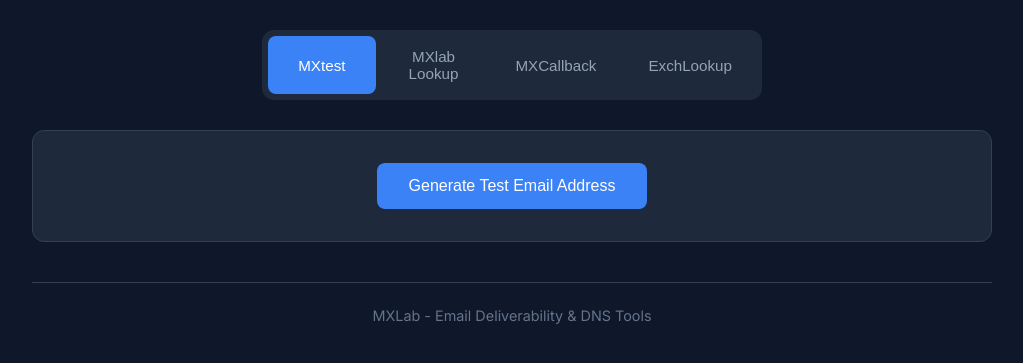
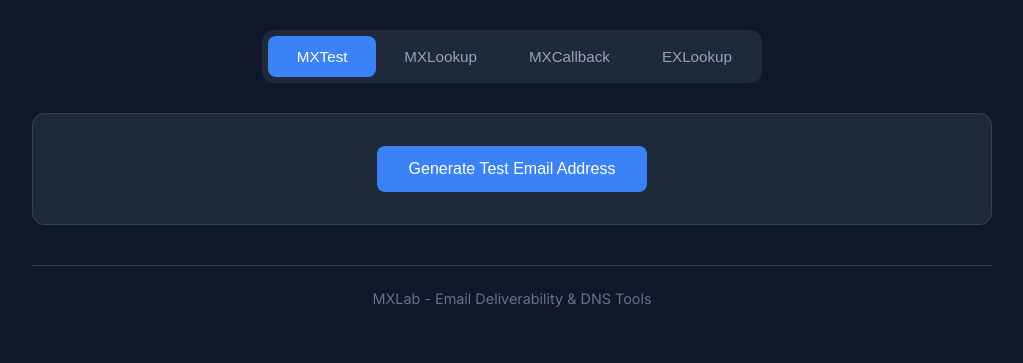
Before and after one commit to igrbtn/mxlab_pub, a Flask app: page / in a window 1280 px wide. Shown: the part 198-561 px from the top of the page, without its empty margins (128-1151 px from the left). Run offline with Flask 2, Linux system fonts and the light colour scheme; parts of the project's set-up code (start-up, migrations or seed data) failed here and were passed over.

Commit message:
Rename tabs: MXTest, MXLookup, EXLookup
Co-Authored-By: Claude Opus 4.5 <noreply@anthropic.com>

```diff
--- a/templates/index.html
+++ b/templates/index.html
@@ -1661,10 +1661,10 @@
 
         <!-- Main Tab Navigation -->
         <div class="main-tabs">
-            <button class="main-tab active" onclick="showMainTab('mxtest')">MXtest</button>
-            <button class="main-tab" onclick="showMainTab('tools')">MXlab Lookup</button>
+            <button class="main-tab active" onclick="showMainTab('mxtest')">MXTest</button>
+            <button class="main-tab" onclick="showMainTab('tools')">MXLookup</button>
             <button class="main-tab" onclick="showMainTab('callback')">MXCallback</button>
-            <button class="main-tab" onclick="showMainTab('exchange')">ExchLookup</button>
+            <button class="main-tab" onclick="showMainTab('exchange')">EXLookup</button>
         </div>
 
         <!-- MXtest Content -->
```
